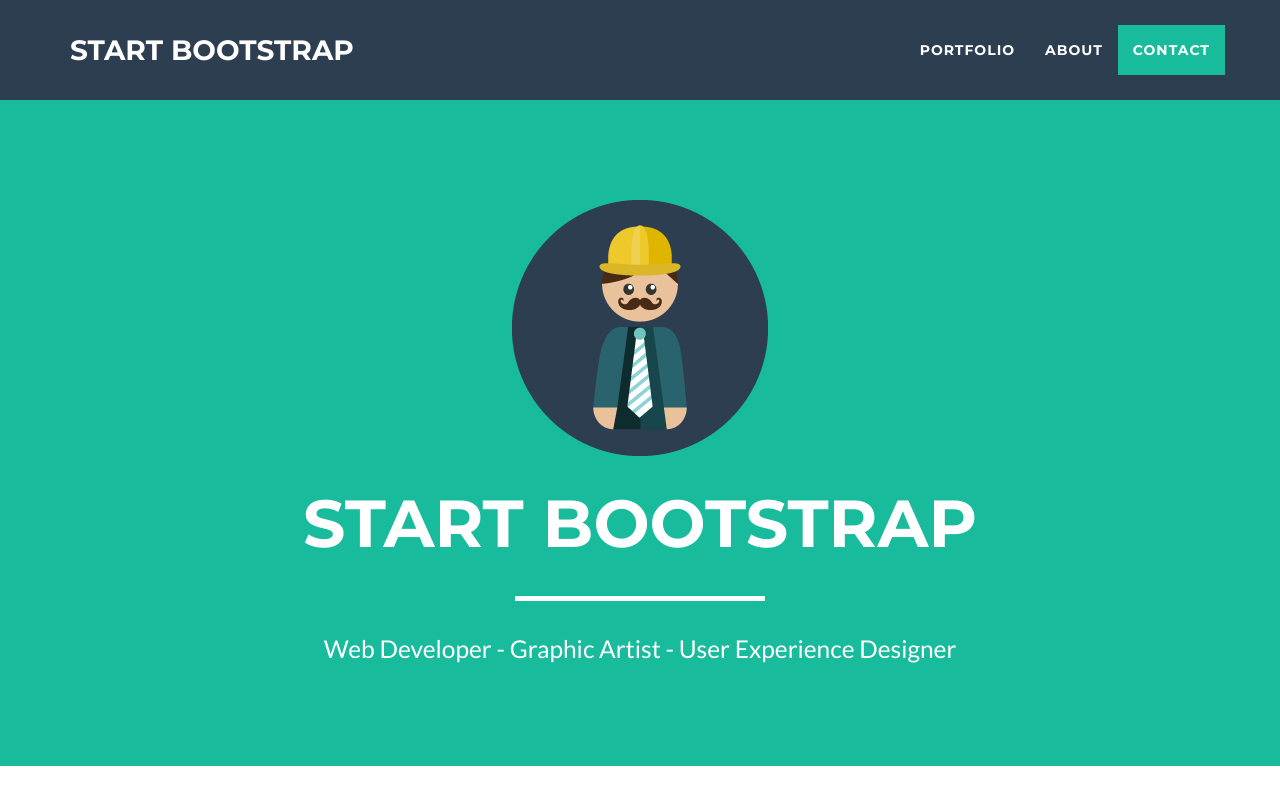
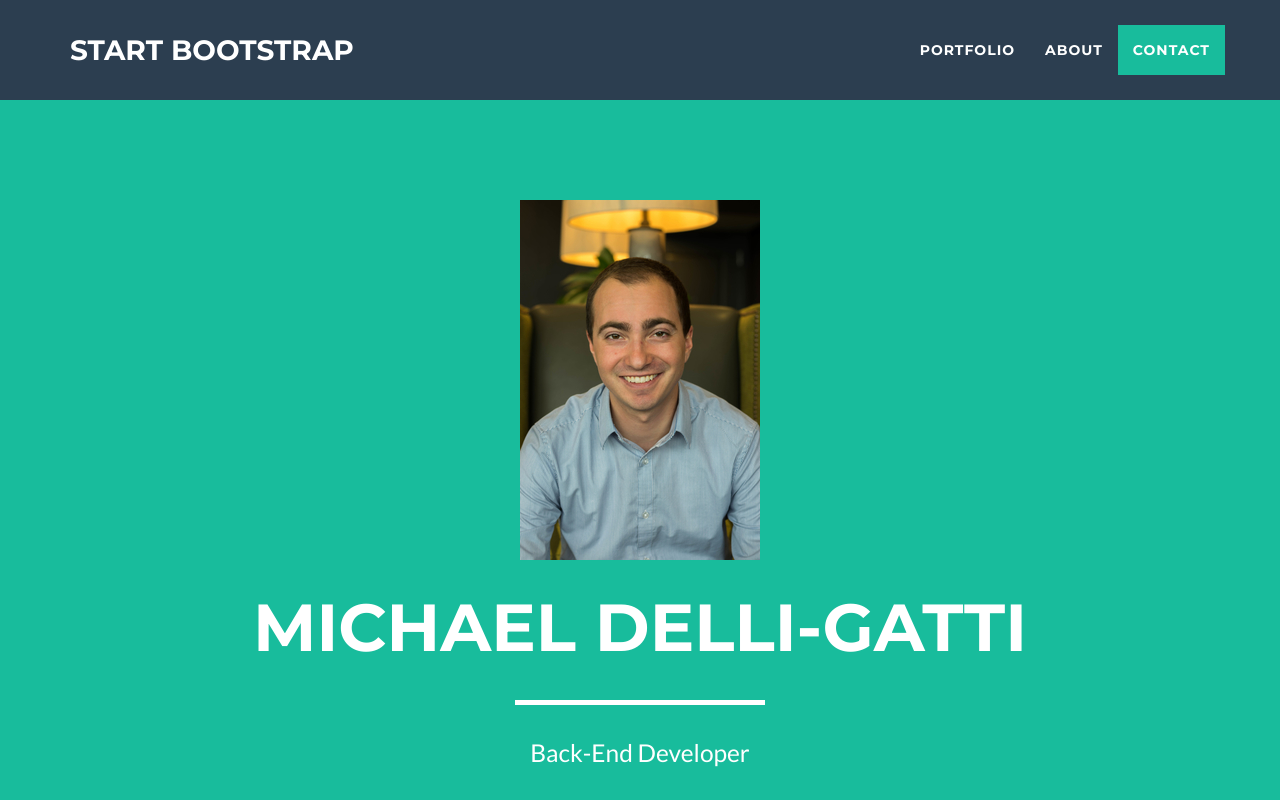
Before and after one commit to MDelli-Gatti/mdelli-gatti.github.io, a website: page index.html in a window 1280 px wide. Shown: the top 800 px of the page. Drawn offline with nearby package versions, Linux system fonts and the light colour scheme.

Commit message:
added picture and name

```diff
--- a/index.html
+++ b/index.html
@@ -71,11 +71,11 @@
         <div class="container">
             <div class="row">
                 <div class="col-lg-12">
-                    <img class="img-responsive" src="img/profile.png" alt="">
+                    <img class="img-responsive" src="img/dsc_1003--1-.jpg" alt="">
                     <div class="intro-text">
-                        <span class="name">Start Bootstrap</span>
+                        <span class="name">Michael Delli-Gatti</span>
                         <hr class="star-light">
-                        <span class="skills">Web Developer - Graphic Artist - User Experience Designer</span>
+                        <span class="skills">Back-End Developer</span>
                     </div>
                 </div>
             </div>
```
Also changed, not shown: img/dsc_1003--1-.jpg (added), 1 other file.
